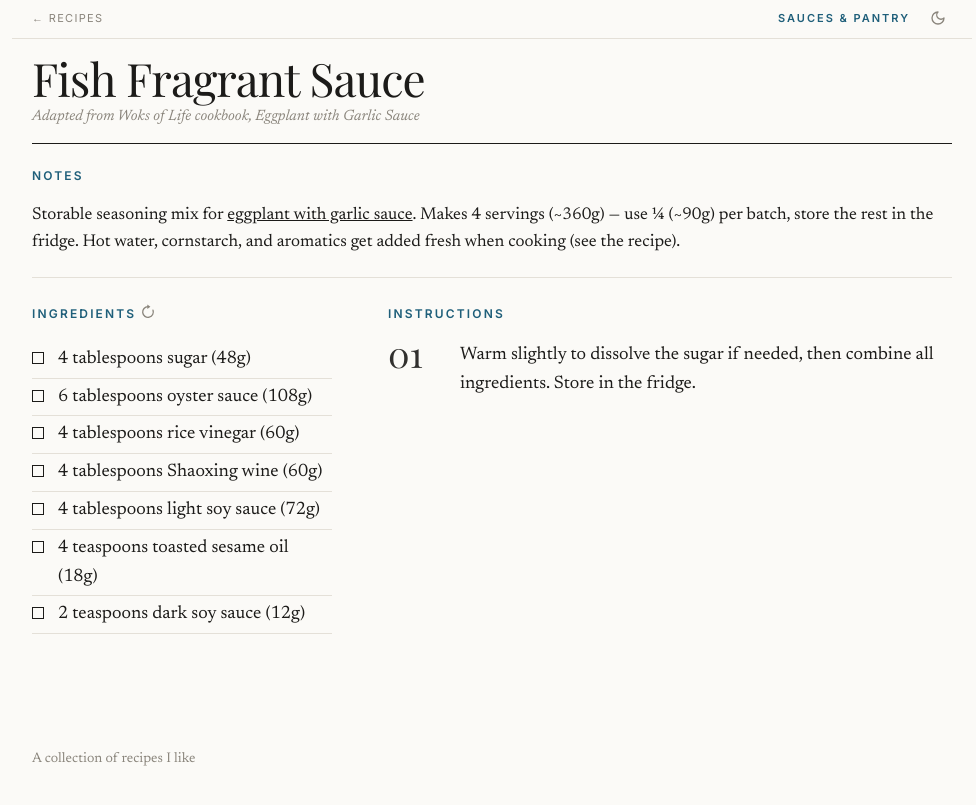
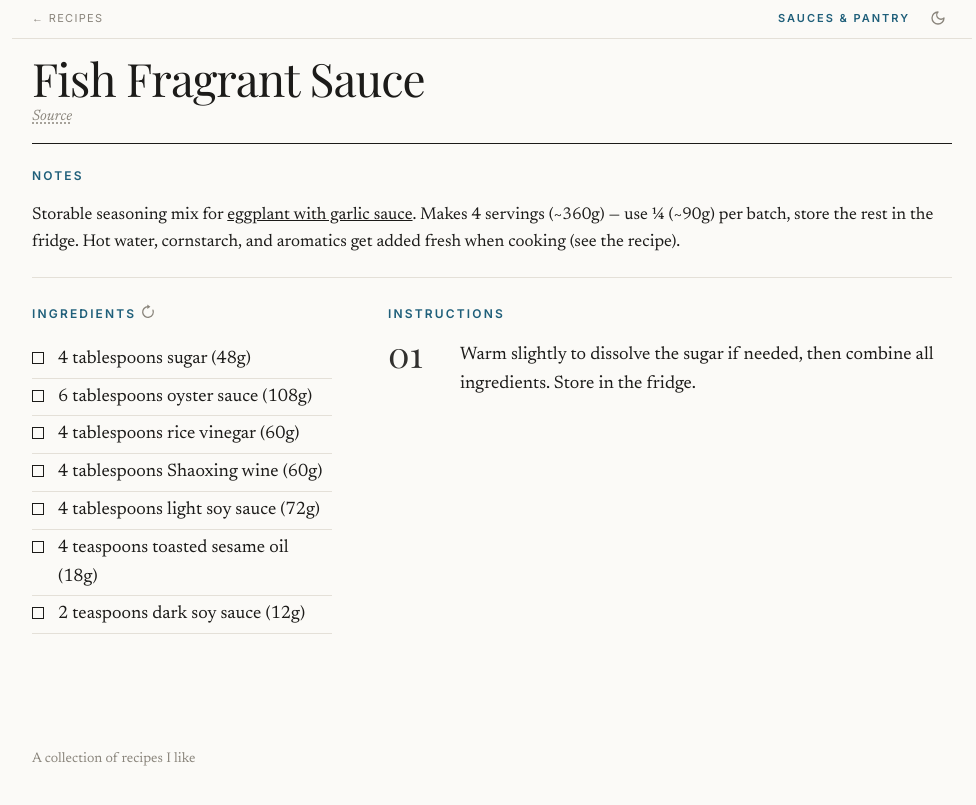
Before and after one commit to DarrenTsung/recipes, a Jekyll site: the page built from _recipes/fish_fragrant_sauce.md, in a window 1280 px wide. Shown: the top 805 px of the page, without its empty margins (48-1024 px from the left). Built offline with Jekyll 4.4.1, drawn with Linux system fonts in a browser that asks for light colours; some web fonts are replaced.

Commit message:
site: source tooltip, native-name subtitle, consistent list spacing
Co-Authored-By: Claude Opus 5.5 (1M context) <noreply@anthropic.com>
Claude-Session: https://claude.ai/code/session_01KtRTNiSfHD6DJYGyUo7VZo

```diff
--- a/_layouts/page.html
+++ b/_layouts/page.html
@@ -64,9 +64,12 @@ layout: default
     {%- endif -%}
   {%- endif -%}
   {%- capture src %}<a href="{{ url }}">Source</a>{% endcapture -%}
-{%- else -%}
+{%- elsif src != "" -%}
+  {%- comment -%} No link (e.g. a cookbook): "Source" shows the details in a tooltip. {%- endcomment -%}
   {%- assign last = src | slice: -1 -%}
   {%- if last == "." -%}{%- assign src_len = src.size | minus: 1 -%}{%- assign src = src | slice: 0, src_len -%}{%- endif -%}
+  {%- assign tip = src | remove_first: "From " | strip_html -%}
+  {%- capture src %}<button type="button" class="source-tip" aria-expanded="false">Source<span class="tip" role="tooltip">{{ tip }}</span></button>{% endcapture -%}
 {%- endif -%}
 {%- comment -%} Notes always render just above Ingredients, wherever they sit in the file. {%- endcomment -%}
 {%- if sections contains "@@NOTES@@" -%}
@@ -81,8 +84,12 @@ layout: default
   </nav>
   <header class="recipe-header">
     <h1>{{ page.title }}</h1>
-    {%- if src != "" %}
-    <p class="recipe-source">{{ src }}</p>
+    {%- if src != "" or page.native_name %}
+    <p class="recipe-source">
+      {%- if page.native_name %}<span class="native-name">{{ page.native_name }}</span>{% endif %}
+      {%- if page.native_name and src != "" %}<span class="sep" aria-hidden="true"> · </span>{% endif %}
+      {{- src -}}
+    </p>
     {%- endif %}
     {%- if page.want_to_try %}<p class="untried-banner">On the want-to-try list — haven't made this yet.</p>{% endif %}
   </header>
--- a/assets/css/site.css
+++ b/assets/css/site.css
@@ -208,3 +208,12 @@ body { font-size: 18px; }
 .block-notes { padding-bottom: 20px; border-bottom: 1px solid var(--line); }
 .block-notes ul { padding-left: 18px; margin: 0; }
 .block-notes li + li { margin-top: 4px; }
+/* Ingredient group labels written as plain lines, e.g. "(Optional)" */
+.block-ingredients > p { margin: 14px 0 2px; font-style: italic; font-size: .9em; color: var(--muted); }
+/* Native name and "Source" share the subtitle line */
+.recipe-source .sep { font-style: normal; }
+.source-tip { position: relative; font: inherit; color: inherit; background: none; border: 0; padding: 0; cursor: help; text-decoration: underline dotted; text-underline-offset: 3px; }
+.source-tip .tip { position: absolute; left: 0; top: calc(100% + 6px); z-index: 4; width: max-content; max-width: min(280px, 80vw); padding: 6px 10px; font-size: 13px; font-style: normal; line-height: 1.4; text-align: left; color: var(--bg); background: var(--ink); visibility: hidden; opacity: 0; transition: opacity .12s; }
+.source-tip:hover .tip, .source-tip:focus-visible .tip, .source-tip[aria-expanded="true"] .tip { visibility: visible; opacity: 1; }
+/* Blank lines between list items wrap them in <p>; keep row spacing identical either way */
+.recipe-body li > p { margin: 0; }
--- a/assets/js/site.js
+++ b/assets/js/site.js
@@ -67,6 +67,15 @@
     if (search && e.key === '/' && document.activeElement !== search) { e.preventDefault(); search.focus(); }
   });
 
+  // "Source" tooltip (sources without a link): tap to toggle, tap elsewhere to close
+  document.querySelectorAll('.source-tip').forEach(function (btn) {
+    btn.addEventListener('click', function (e) {
+      e.stopPropagation();
+      btn.setAttribute('aria-expanded', btn.getAttribute('aria-expanded') === 'true' ? 'false' : 'true');
+    });
+    document.addEventListener('click', function () { btn.setAttribute('aria-expanded', 'false'); });
+  });
+
   // Recipe page: tap ingredients to check off, tap a step to mark where you are
   var recipe = document.querySelector('.recipe');
   if (!recipe) return;
```
Also changed, not shown: CLAUDE.md (+6 -1 lines).
